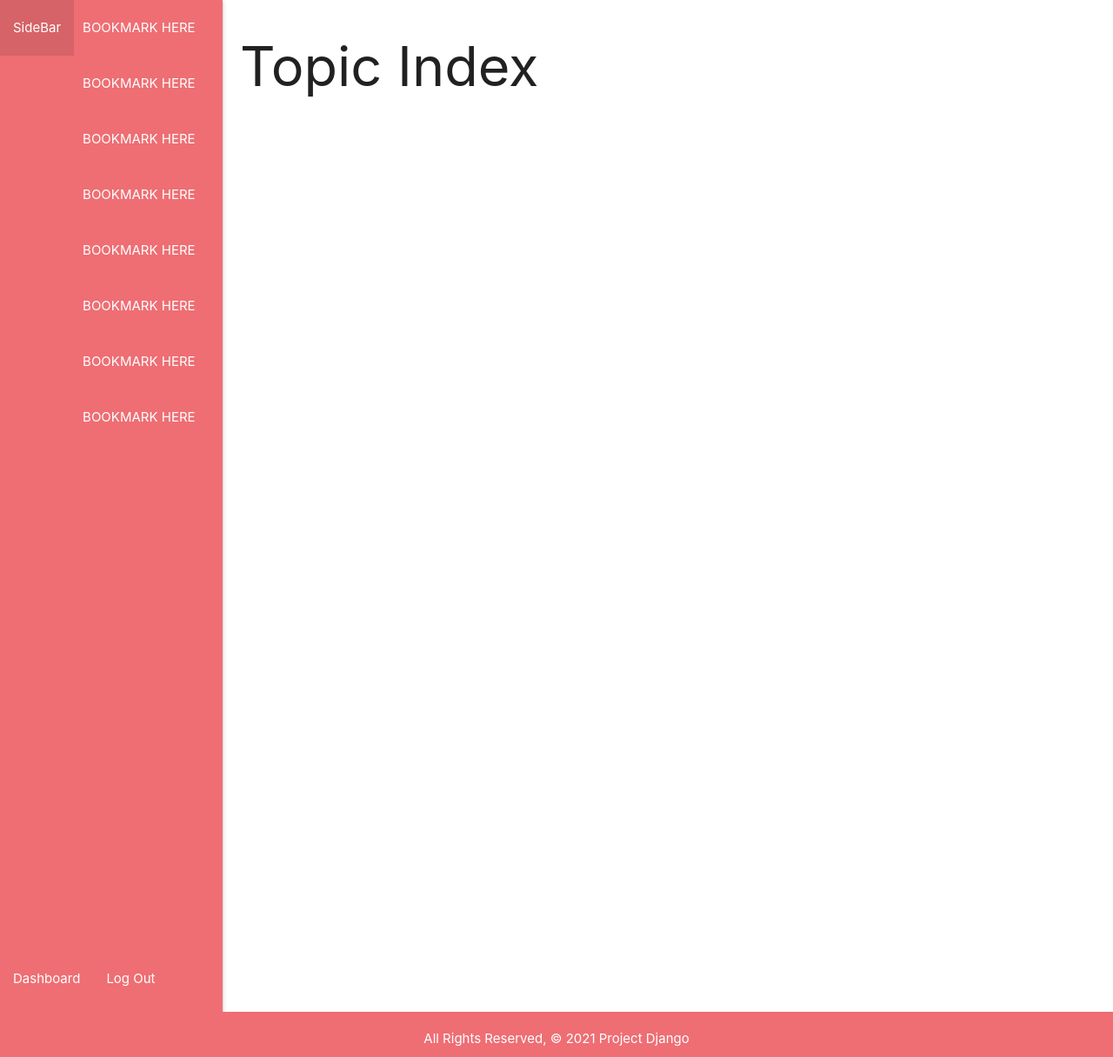
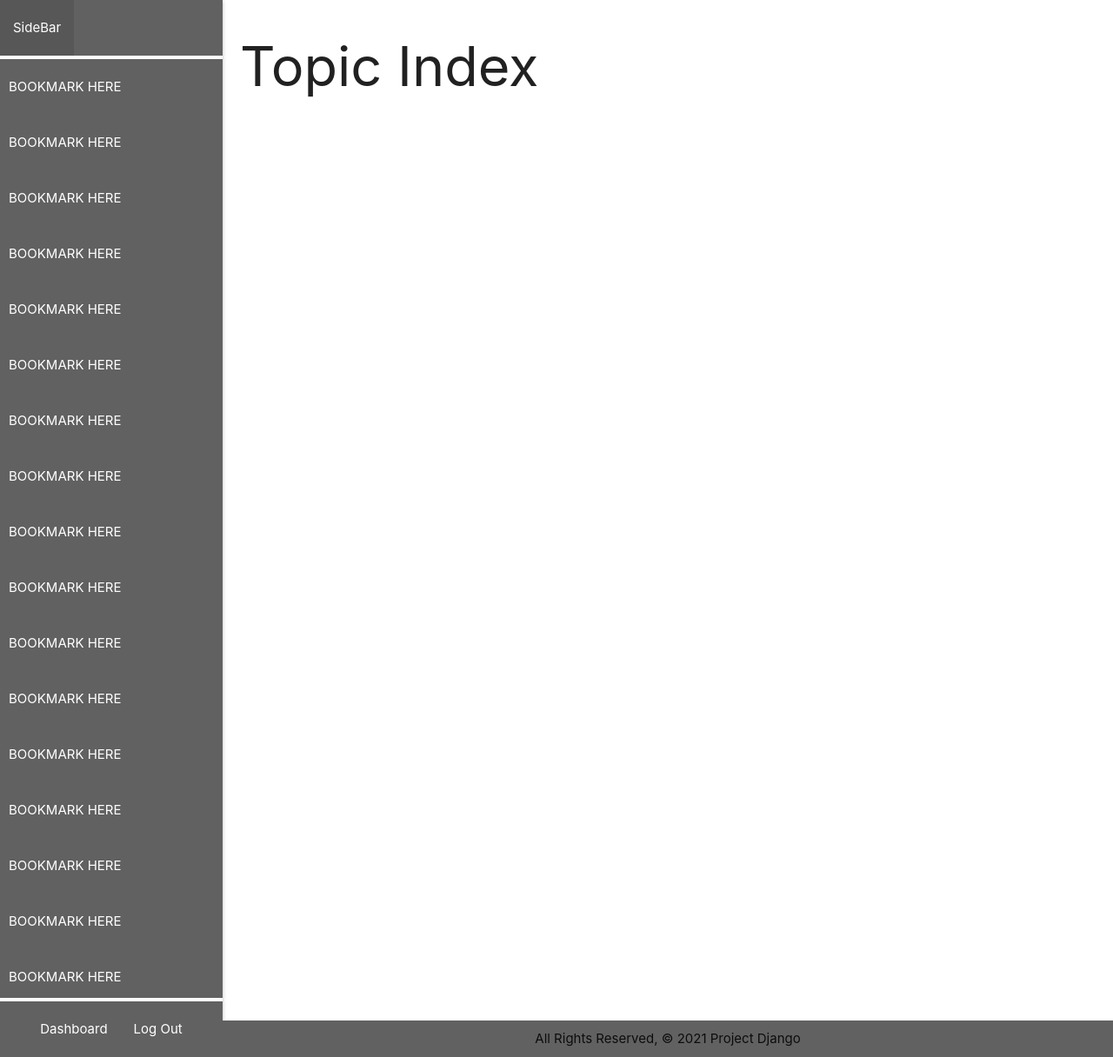
Before and after one commit to taverasn/sidebar, a Django app: page /topics/ in a window 1280 px wide. Shown: the whole page at 87% size. Run offline with Django 3.2, Linux system fonts and the light colour scheme; the visitor is signed in with stand-in values (Sample User, id 1).

Commit message:
updated styling

```diff
--- a/main_app/static/css/style.css
+++ b/main_app/static/css/style.css
@@ -85,13 +85,19 @@ opacity: 0.9;
 }
 
 footer {
+    display: flex;
+    flex-direction: column;
     position: absolute;
     bottom: 0;
-    width: 100vw;
+    width: 80vw;
     align-items: center;
     justify-content: center;
     padding-bottom: 10px;
     padding-top: 10px;
+}
+
+.splash-footer{
+    width: 100vw;
 }
 
 .splash-card {
@@ -164,6 +170,18 @@ footer {
     height: 100vh;
 }
 
+.navbar-content {
+    display: flex;
+    flex-direction: column;
+    height: 100vh;
+}
+
+.rule {
+    background-color: white;
+    width: auto;
+    height: 4px;
+}
+
 .bookmarks-list {
     display: flex;
     flex-direction: column;
@@ -171,3 +189,16 @@ footer {
     height: 90vh;
     overflow: scroll;
 }
+
+.bookmarks-list::-webkit-scrollbar {
+    display: none;
+}
+
+.dashboard-link-container {
+    /* position: absolute; */
+    bottom: 0;
+    display: flex;
+    flex-direction: row;
+    justify-content: center;
+    align-items: center;
+}
--- a/main_app/templates/base.html
+++ b/main_app/templates/base.html
@@ -14,8 +14,8 @@
 </head>
 <body class="base-body">
     <header>
-        <nav class="side-navbar">
-            <div class="">
+        <nav class="side-navbar grey darken-2">
+            <div class="navbar-content">
                 <div class="logo-box">
                     <ul>
                         <li><a href="{% url 'topics_index' %}" class="logo">SideBar</a></li>
@@ -31,14 +31,26 @@
                     <span>BOOKMARK HERE</span>
                     <span>BOOKMARK HERE</span>
                     <span>BOOKMARK HERE</span>
+                    <span>BOOKMARK HERE</span>
+                    <span>BOOKMARK HERE</span>
+                    <span>BOOKMARK HERE</span>
+                    <span>BOOKMARK HERE</span>
+                    <span>BOOKMARK HERE</span>
+                    <span>BOOKMARK HERE</span>
+                    <span>BOOKMARK HERE</span>
+                    <span>BOOKMARK HERE</span>
+                    <span>BOOKMARK HERE</span>
+                    <span>BOOKMARK HERE</span>
                 </div>
                 <div class="rule"></div>
-                <ul class="">
-                    {% if user.is_authenticated %}
-                    <li><a href="{% url 'dashboard_index' %}">Dashboard</a></li>
-                    <li><a href="{% url 'logout' %}">Log Out</a></li>
-                    {% endif %}
-                </ul>
+                <div class="dashboard-link-container">
+                    <ul>
+                        {% if user.is_authenticated %}
+                        <li><a href="{% url 'dashboard_index' %}">Dashboard</a></li>
+                        <li><a href="{% url 'logout' %}">Log Out</a></li>
+                        {% endif %}
+                    </ul>
+                </div>
             </div>
         </nav>
     </header>
@@ -46,7 +58,7 @@
         {% block content %}
         {% endblock %}
     </main>
-    <footer class="page-footer center">
+    <footer class="base-footer grey darken-2">
         <div>All Rights Reserved, &copy; <span id="year"></span> Project Django</div>
     </footer>
     <script>
```
